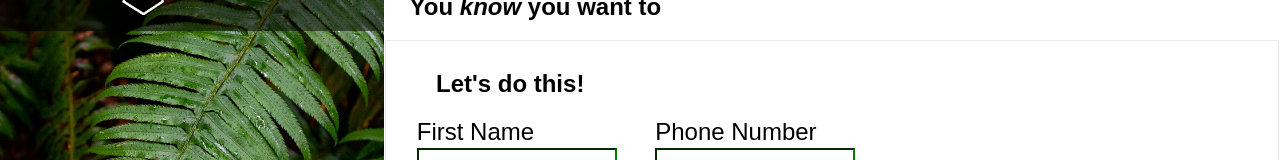
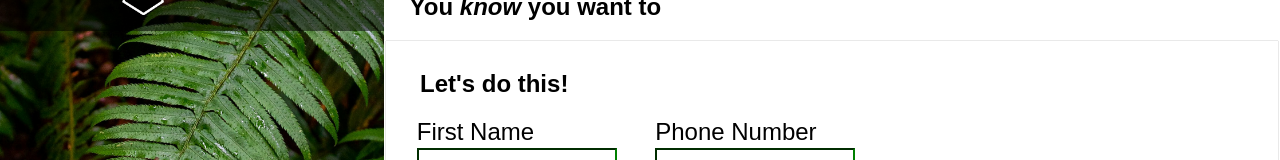
Before and after one commit to TruongQuocAnh76/Sign-up-form, a plain HTML site: page index.html in a window 1280 px wide. Shown: the part 273-433 px from the top of the page. Drawn offline with Linux system fonts and the light colour scheme; files whose address does not match are found by name.

Commit message:
minor tweak

```diff
--- a/index.html
+++ b/index.html
@@ -24,7 +24,7 @@
       <h2 style="margin-left: 2vw; font-size: 1.5rem;margin-right: 17vw;">You <em> know </em> you want to</h2>
       <form action="" method="post">
         <fieldset>
-          <h2 style="margin-left: 2rem; font-size: 1.5rem;">Let's do this!</h2>
+          <h2 style="margin-left: 1rem; font-size: 1.5rem;">Let's do this!</h2>
           <div>
             <div style="margin-left: 1vw;" class="field_group1">
               <div>
```
